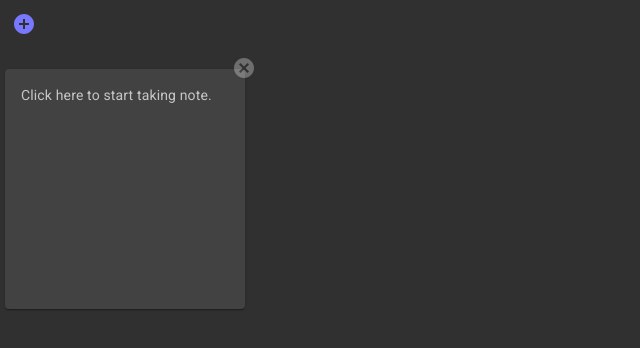
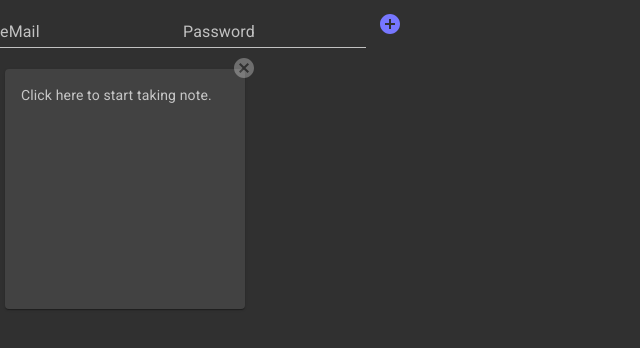
Before and after one commit to ripplejb/ripabarot-client, a React (Create React App) app: page / in a window 1280 px wide. Shown: the top 348 px of the page, without its empty margins (0-640 px from the left). Built offline with nearby package versions, Linux system fonts and the light colour scheme.

Commit message:
Added Login component.

```diff
--- a/package.json
+++ b/package.json
@@ -49,6 +49,7 @@
   },
   "devDependencies": {
     "@types/react-redux": "^7.1.16",
+    "@types/react-router-dom": "^5.1.7",
     "@types/redux": "^3.6.0",
     "@types/redux-thunk": "^2.1.0"
   }
--- a/src/App.tsx
+++ b/src/App.tsx
@@ -3,12 +3,11 @@ import './App.css';
 
 import '@fontsource/roboto';
 import {Provider} from "react-redux"
-import {createStore, applyMiddleware, Store} from 'redux'
+import {applyMiddleware, createStore, Store} from 'redux'
 import thunk from "redux-thunk"
 import reducer from "./redux/store/reducers/reducer";
-import NoteEditor from "./components/NoteEditor/NoteEditor";
-import NoteList from "./components/NoteList/NoteList";
-import AppMenu from "./components/Menu/AppMenu";
+import NotesApp from "./components/MainPage/NotesApp";
+
 
 const store: Store<NoteState, NoteAction> & {
   dispatch: DispatchType
@@ -17,8 +16,7 @@ const store: Store<NoteState, NoteAction> & {
 function App() {
   return (
     <Provider store={store}>
-      <AppMenu />
-      <NoteList render={id => <NoteEditor id={id}/>}/>
+      <NotesApp/>
     </Provider>
   );
 }
--- /dev/null
+++ b/src/components/Login/Login.tsx
@@ -0,0 +1,39 @@
+import {FC, useState} from "react";
+import {TextField} from "@material-ui/core";
+
+const Login: FC = () => {
+
+  const [email_error, setEmailError] = useState("")
+  const [email, setEmail] = useState("")
+
+  function validateEmail(em: string): void {
+    const re = new RegExp(/^(([^<>()[\]\\.,;:\s@"]+(\.[^<>()[\]\\.,;:\s@"]+)*)|(".+"))@((\[[0-9]{1,3}\.[0-9]{1,3}\.[0-9]{1,3}\.[0-9]{1,3}])|(([a-zA-Z\-0-9]+\.)+[a-zA-Z]{2,}))$/);
+    if (re.test(em)) {
+      setEmailError(() => "")
+      setEmail(() => em)
+    } else {
+      setEmailError(() => "Invalid email id.")
+    }
+  }
+
+
+  return (
+    <>
+      <TextField
+        error={email_error !== ""}
+        id="uid"
+        label="eMail"
+        type="email"
+        helperText={email_error}
+        onChange={(e) => validateEmail(e.target.value)}
+      />
+      <TextField
+        id="pwd"
+        label="Password"
+        type="password"
+      />
+    </>
+  )
+}
+
+export default Login
--- /dev/null
+++ b/src/components/MainPage/NotesApp.tsx
@@ -0,0 +1,18 @@
+import React, {FC} from "react";
+import AppMenu from "../Menu/AppMenu";
+import NoteList from "../NoteList/NoteList";
+import NoteEditor from "../NoteEditor/NoteEditor";
+import Login from "../Login/Login";
+
+const NotesApp: FC = () => {
+
+  return (
+    <>
+      <Login/>
+      <AppMenu/>
+      <NoteList render={id => <NoteEditor id={id}/>}/>
+    </>
+  )
+}
+
+export default NotesApp
```
Also changed, not shown: 2 other files (tests, documents, lock files or other folders).
